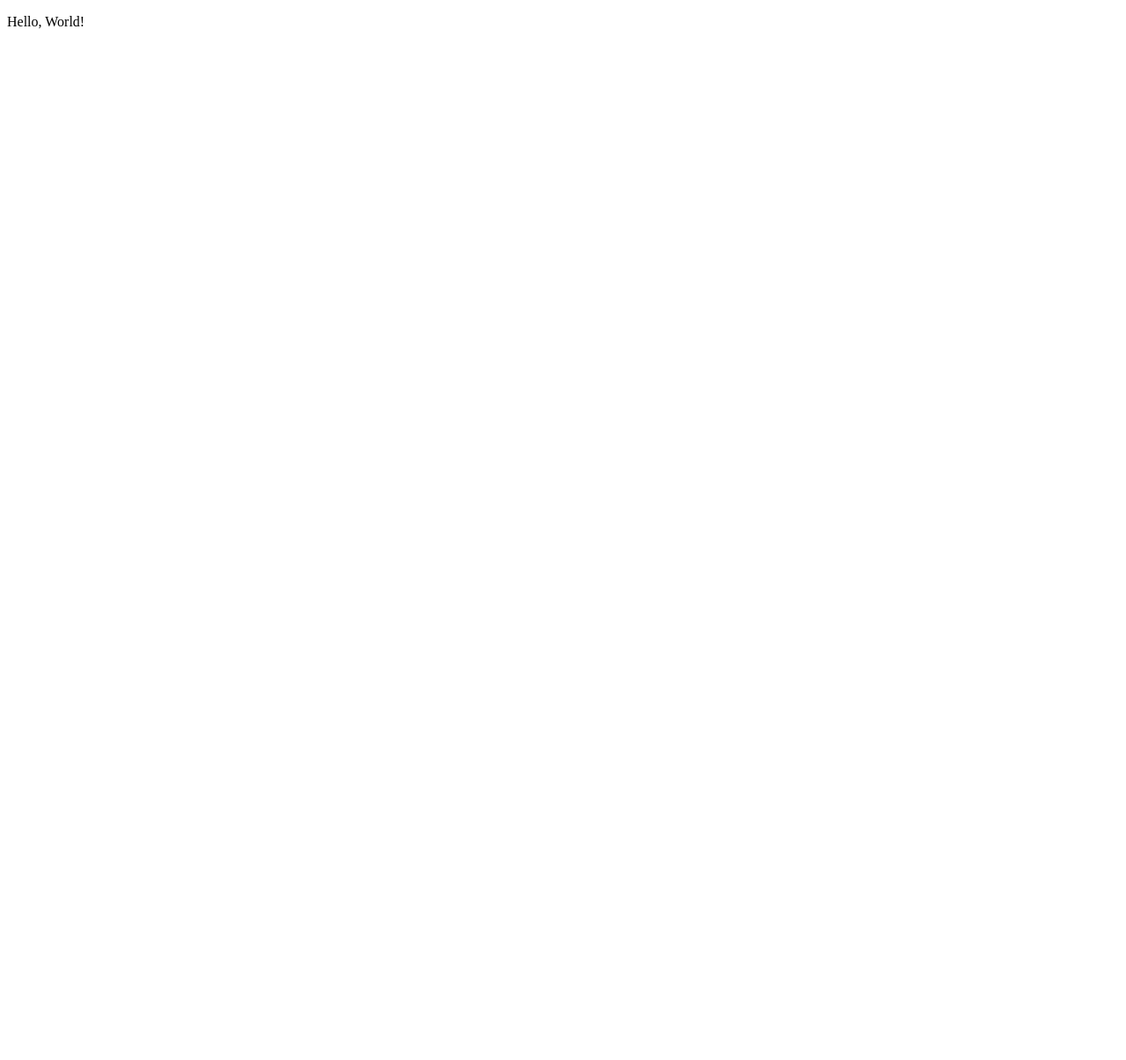
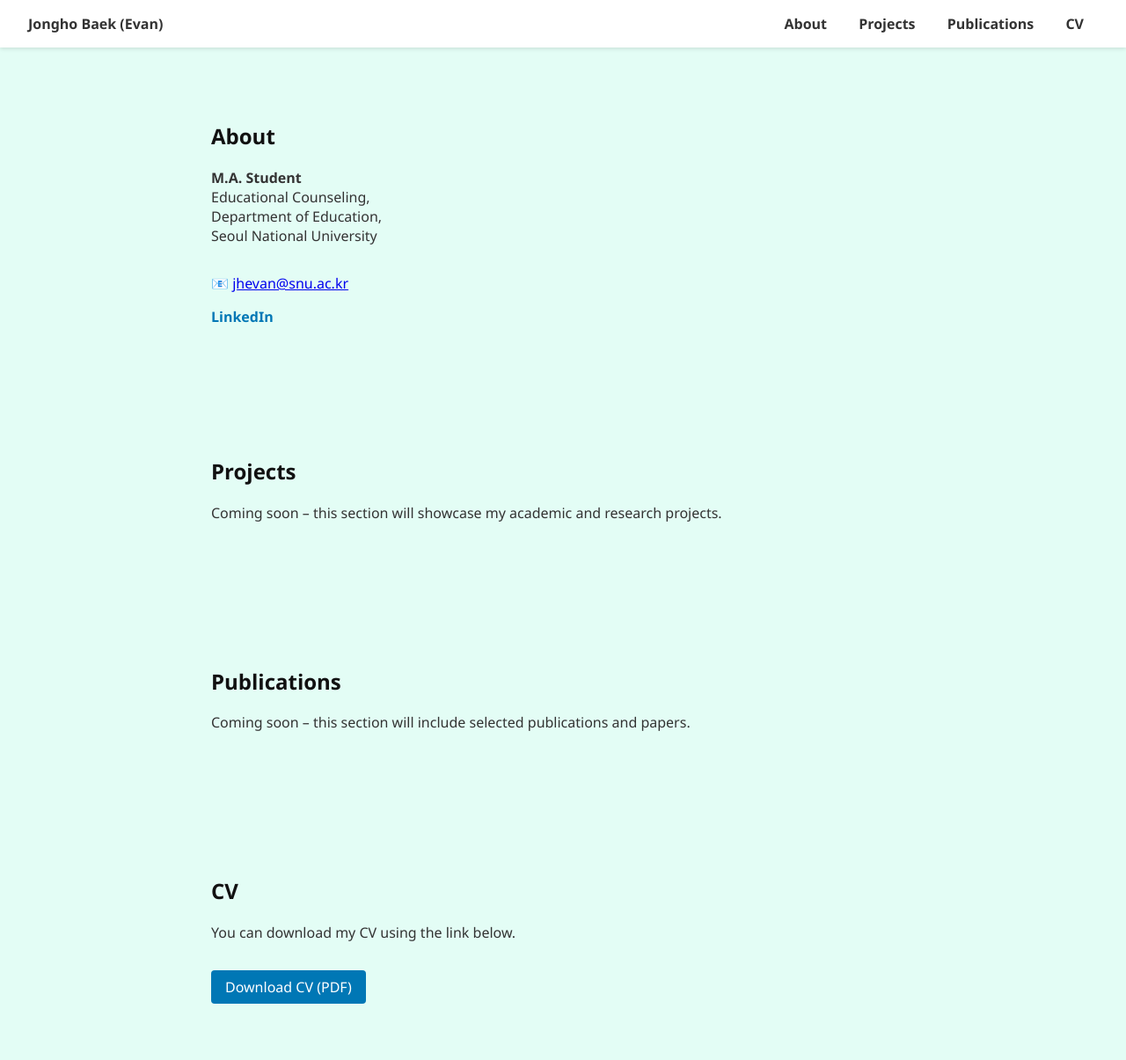
Before and after one commit to Jongho-Evan-Baek/Jongho-Evan-Baek.github.io, a plain HTML site: page index.html in a window 1280 px wide. Shown: the whole page at 88% size. Before the commit the page ends 800 px from the top, so only its background shows below. Drawn offline with Linux system fonts and the light colour scheme.

Commit message:
Update index.html

```diff
--- a/index.html
+++ b/index.html
@@ -1,12 +1,101 @@
 <!DOCTYPE html>
 <html lang="en">
 <head>
-	<meta charset="UTF-8">
-	<meta http-equiv="X-UA-Compatible" content="IE=edge">
-	<meta name="viewport" content="width=device-width, initial-scale=1.0">
-	<title>Portfolio</title>
+  <meta charset="UTF-8" />
+  <meta name="viewport" content="width=device-width, initial-scale=1.0" />
+  <title>Jongho Baek | Portfolio</title>
+  <style>
+    body {
+      margin: 0;
+      font-family: 'Segoe UI', Tahoma, Geneva, Verdana, sans-serif;
+      background-color: #E3FDF5;
+      color: #333;
+    }
+    header {
+      padding: 1rem 2rem;
+      background-color: white;
+      box-shadow: 0 2px 4px rgba(0,0,0,0.1);
+      display: flex;
+      justify-content: space-between;
+      align-items: center;
+      position: sticky;
+      top: 0;
+      z-index: 100;
+    }
+    header nav a {
+      margin: 0 1rem;
+      text-decoration: none;
+      color: #333;
+      font-weight: bold;
+    }
+    section {
+      padding: 4rem 2rem;
+      max-width: 800px;
+      margin: auto;
+    }
+    h1, h2 {
+      color: #111;
+    }
+    .contact {
+      margin-top: 2rem;
+    }
+    .social-links a {
+      margin-right: 1rem;
+      text-decoration: none;
+      color: #0077b5;
+      font-weight: bold;
+    }
+    .cv-link {
+      display: inline-block;
+      margin-top: 1rem;
+      padding: 0.5rem 1rem;
+      background-color: #0077b5;
+      color: white;
+      text-decoration: none;
+      border-radius: 4px;
+    }
+  </style>
 </head>
 <body>
-  <p>Hello, World!</p>
+  <header>
+    <div><strong>Jongho Baek (Evan)</strong></div>
+    <nav>
+      <a href="#about">About</a>
+      <a href="#projects">Projects</a>
+      <a href="#publications">Publications</a>
+      <a href="#cv">CV</a>
+    </nav>
+  </header>
+
+  <section id="about">
+    <h1>About</h1>
+    <p><strong>M.A. Student</strong><br />
+      Educational Counseling,<br />
+      Department of Education,<br />
+      Seoul National University
+    </p>
+    <p class="contact">
+      📧 <a href="mailto:jhevan@snu.ac.kr">jhevan@snu.ac.kr</a>
+    </p>
+    <div class="social-links">
+      <a href="https://www.linkedin.com/in/jongho-baek-52a499355" target="_blank">LinkedIn</a>
+    </div>
+  </section>
+
+  <section id="projects">
+    <h2>Projects</h2>
+    <p>Coming soon – this section will showcase my academic and research projects.</p>
+  </section>
+
+  <section id="publications">
+    <h2>Publications</h2>
+    <p>Coming soon – this section will include selected publications and papers.</p>
+  </section>
+
+  <section id="cv">
+    <h2>CV</h2>
+    <p>You can download my CV using the link below.</p>
+    <a class="cv-link" href="cv.pdf" target="_blank">Download CV (PDF)</a>
+  </section>
 </body>
 </html>
```
